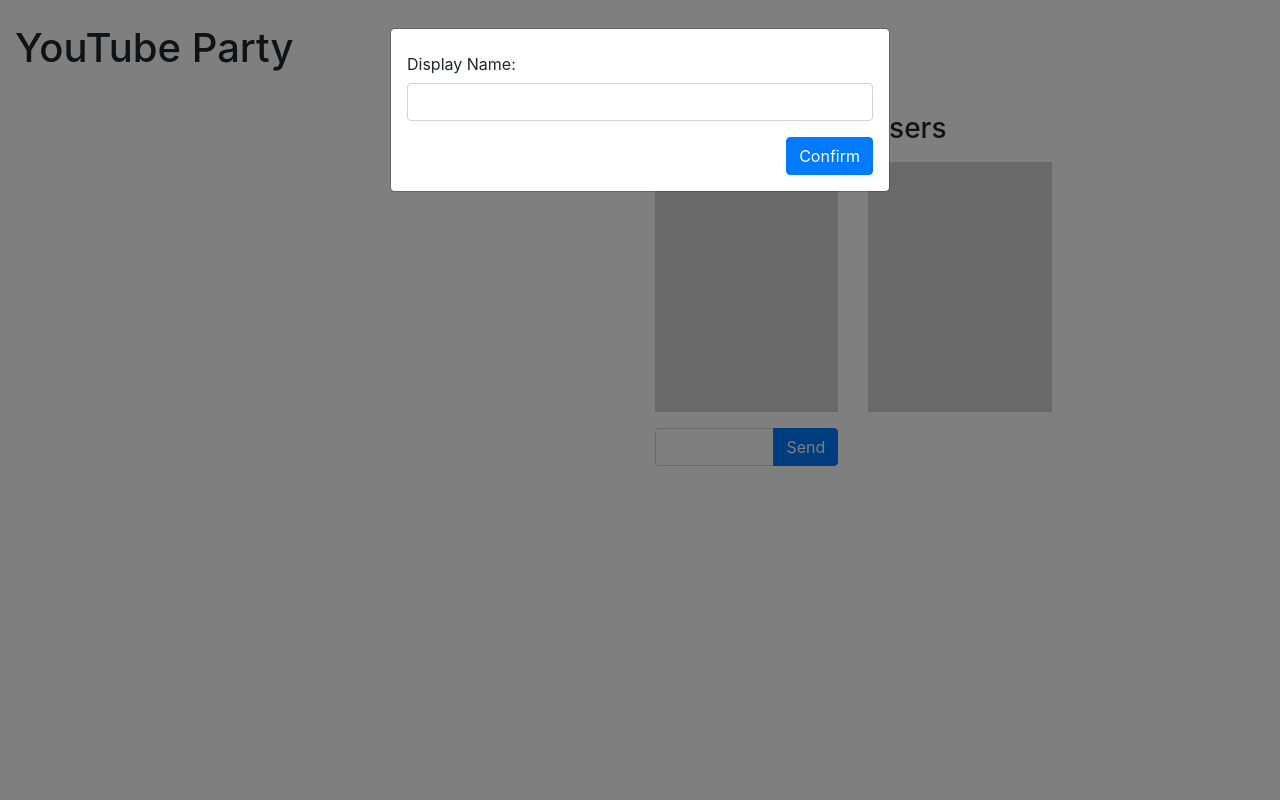
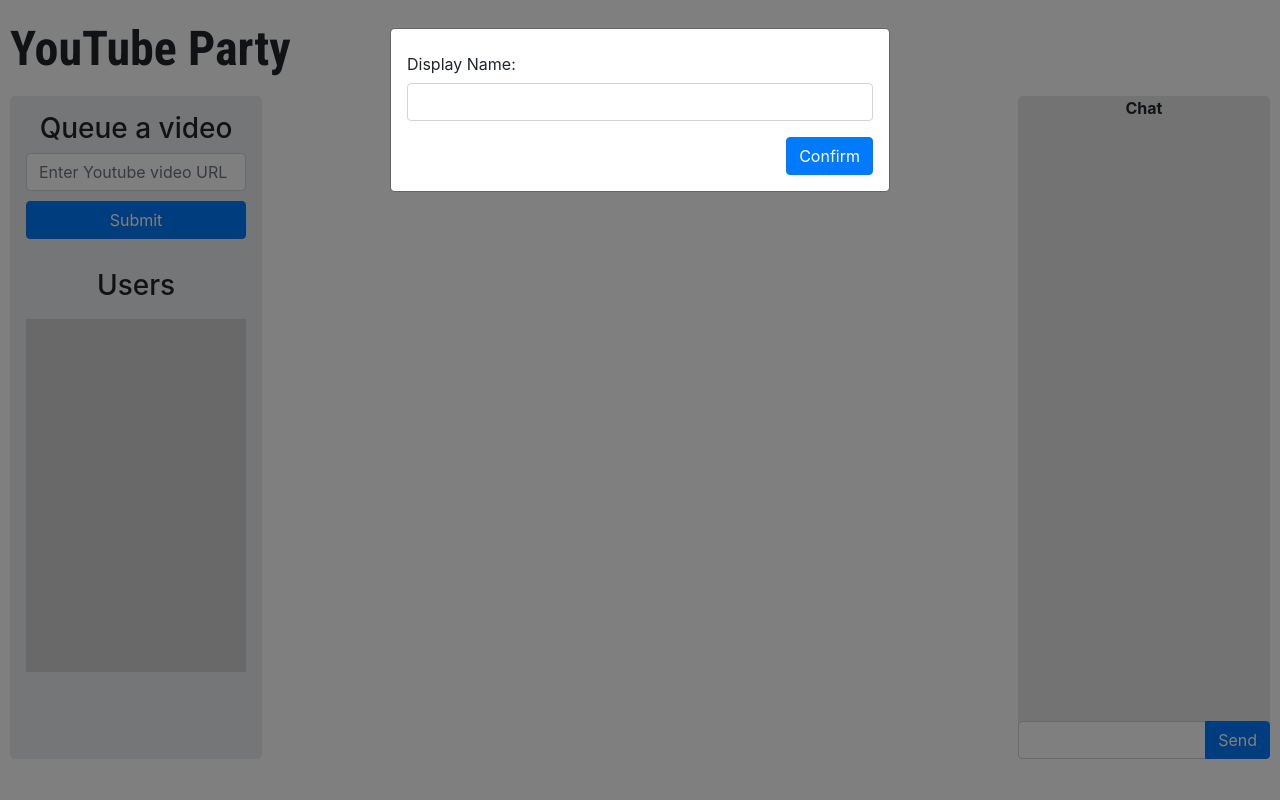
Before and after one commit to cosinic/youtube-party, a Flask app: template src/templates/room.html in a window 1280 px wide. Run offline with Flask 2, Linux system fonts and the light colour scheme; the template is opened without the code that fills it, so the values that code supplies are empty; some libraries are stand-ins or nearby versions.

Commit message:
Update UI

```diff
--- a/src/__init__.py
+++ b/src/__init__.py
@@ -60,8 +60,7 @@
     room = session.get('room')
     join_room(room)
     print('User has entered : ' + room)
-    emit('userlist init', room_list[room], room=room)
-
+    emit('user init', room_list[room], room=room)
 
 @socketio.on('leave')
 def left():
@@ -105,6 +104,7 @@
     emit('buffer video', time, room=room)
 
 
+
 if __name__ == "__main__":
     #app.run(host='0.0.0.0')
     socketio.run(app)
--- /dev/null
+++ b/src/static/style.room.css
@@ -0,0 +1,84 @@
+.grid-container{
+    display: grid;
+    grid-template-columns: 20% auto 20%;
+    grid-gap: 10px;
+    padding: 10px;
+    height: 680px;
+    margin: 0;
+}
+
+#action-hub{
+    height: 100%;
+    width: 100%;
+    padding: 1rem;
+    background-color: #e9ecef;
+    border-radius: .3rem;
+}
+
+#header-container h1{
+    margin-left: 10px;
+    margin-top: 20px;
+    font-family: "Roboto Condensed",sans-serif;
+    font-weight:700;
+}
+
+#queue-container{
+    width: 100%;
+}
+
+
+
+.grid-container .player-container{
+    background-color: rgba(225, 225, 225, 0.8);
+}
+
+.grid-container .chat-container{
+    background-color: rgba(225, 225, 225, 0.8);
+    border-radius: 0.3rem;
+}
+
+
+#player{
+    height: 100%;
+    width: 100%;
+}
+
+#btn-url-submit{
+    width: 100%;
+    margin-top: 10px;
+}
+
+#queue-container{
+    text-align: center;
+}
+
+#userlist-container{
+    margin-top: 30px;
+    height: 420px;
+}
+
+#userlist-container h3{
+    text-align: center;
+}
+
+#userlist{
+    height: 84%;
+    overflow: auto;
+    background-color: lightgray;
+}
+
+#chat-header{
+    text-align: center;
+}
+
+#messages{
+    padding: 10px;
+    width: 100%;
+    height: 585px;
+    overflow: auto;
+    list-style-type:none;
+}
+
+#input-field{
+    margin: 0;
+}
--- a/src/templates/room.html
+++ b/src/templates/room.html
@@ -1,10 +1,12 @@
 <!doctype html>
 <html>
   <head>
-    <title>Chat Room</title>
+    <title>Youtube Party - Watch with your friends</title>
     <link rel="stylesheet" href="https://stackpath.bootstrapcdn.com/bootstrap/4.3.1/css/bootstrap.min.css" integrity="sha384-ggOyR0iXCbMQv3Xipma34MD+dH/1fQ784/j6cY/iJTQUOhcWr7x9JvoRxT2MZw1T" crossorigin="anonymous">
+    <link href='https://fonts.googleapis.com/css?family=Roboto+Condensed:300,400,700' rel='stylesheet' type='text/css'>
     <script type="text/javascript" src="https://cdnjs.cloudflare.com/ajax/libs/socket.io/1.4.8/socket.io.min.js"></script>
     <link rel="stylesheet" href="{{ url_for('static', filename='style.room.css') }}">
+    <!--<link rel="stylesheet" href="../static/style.room.css">-->
     <script src="https://code.jquery.com/jquery-3.3.1.slim.min.js" integrity="sha384-q8i/X+965DzO0rT7abK41JStQIAqVgRVzpbzo5smXKp4YfRvH+8abtTE1Pi6jizo" crossorigin="anonymous"></script>
     <script src="https://cdnjs.cloudflare.com/ajax/libs/popper.js/1.14.7/umd/popper.min.js" integrity="sha384-UO2eT0CpHqdSJQ6hJty5KVphtPhzWj9WO1clHTMGa3JDZwrnQq4sF86dIHNDz0W1" crossorigin="anonymous"></script>
     <script src="https://stackpath.bootstrapcdn.com/bootstrap/4.3.1/js/bootstrap.min.js" integrity="sha384-JjSmVgyd0p3pXB1rRibZUAYoIIy6OrQ6VrjIEaFf/nJGzIxFDsf4x0xIM+B07jRM" crossorigin="anonymous"></script>
@@ -27,27 +29,50 @@
         </div>
       </div>
 
-      <div class="container-fluid">
-        <h1 class="my-4">YouTube Party</h1>
-        <div class="row">
-          <div class="col-md-6">
-              <div id="player"></div>
+      <div id="header-container">
+        <div id="headerBar">
+          <span id="logo">
+            <h1 style="font-size:300%">
+              YouTube Party
+            </h1>
+          </span>
+        </div>
+      </div>
+
+      <div class="grid-container">
+        <!--Action Hub-->
+        <div id="action-hub">
+          <div id="queue-container">
+            <h3>
+              Queue a video
+            </h3>
+            <input type="text" class="form-control" id="video-url" placeholder="Enter Youtube video URL">
+            <button id="btn-url-submit" class="btn btn-primary">
+              Submit
+            </button>
           </div>
+          <div id="userlist-container">
+            <h3 class="my-3">Users</h3>
+            <ul id="userlist"></ul>
+          </div>
+        </div>
 
-          <!--Chat Area-->
-          <div class="col-md-2 chatArea">
-            <h3 class="my-3">Chat Box</h3>
-            <ul id="messages" class="messages" style="height: 250px; padding-left:10px; overflow: auto; background-color: lightgray; list-style-type:none; "></ul>
-            <div id="inputField" class="input-group mb-3">
-              <input id="myMessage" class="form-control" aria-label="myMessage" aria-describedby="basic-addon2">
-              <div class="input-group-append">
-                <button id="sendbutton" class="btn btn-primary" type="button">Send</button>
-              </div>
+        <!--Youtube Player-->
+        <div id="player-container">
+          <div id="player"></div>
+        </div>
+
+        <!--Chat Area-->
+        <div class="chat-container">
+          <div id="chat-header">
+            <b>Chat</b>
+          </div>
+          <ul id="messages" class="messages"></ul>
+          <div id="inputField" class="input-group">
+            <input id="myMessage" class="form-control" aria-label="myMessage" aria-describedby="basic-addon2">
+            <div class="input-group-append">
+              <button id="sendbutton" class="btn btn-primary" type="button">Send</button>
             </div>
-          </div>
-          <div class="col-md-2">
-            <h3 class="my-3">Users</h3>
-            <ul id="userlist" style="height: 250px; overflow: auto; background-color: lightgray; list-style-type:none; "></ul>
           </div>
         </div>
       </div>
@@ -57,14 +82,15 @@
       var socket = io.connect('http://127.0.0.1:5000');
       var displayname = "";
       var firstinit = false;
+      var users;
 
       socket.on('message', function(data){
-        $("#messages").append("<li><span class='username'>"+data.username+":</span><span class='messagebody'>"+data.message+"</span></li>");
+        $("#messages").append("<li><span class='username'>"+data.username+": </span><span class='messagebody'>"+data.message+"</span></li>");
         $("#messages").scrollTop($("#messages")[0].scrollHeight);
         console.log('Received message');
       });
 
-      socket.on('userlist init', function(user_list){
+      socket.on('user init', function(user_list){
         if(firstinit == false){
           var i;
           var listnodupes = ArrNoDupe(user_list);
@@ -92,6 +118,7 @@
       socket.on('disconnect',function(){
         socket.emit('leave');
       });
+
 
 
       $('#sendbutton').on('click',function(){
@@ -159,10 +186,11 @@
       firstScriptTag.parentNode.insertBefore(tag, firstScriptTag);
 
       var player;
+
       function onYouTubeIframeAPIReady() {
         player = new YT.Player('player', {
-          height: '390',
-          width: '640',
+          height: $('#player-container').height(),
+          width: $('#player-container').width(),
           videoId: 'M7lc1UVf-VE',
           events: {
             'onReady': onPlayerReady,
@@ -183,7 +211,6 @@
       var lastBufferingTime = new Date();
       var expectedEvent;
       function onPlayerStateChange(event) {
-
         switch(event.data){
           case YT.PlayerState.PAUSED:
             socket.emit('video paused');
@@ -197,10 +224,6 @@
             socket.emit('video buffering', player.getCurrentTime());
             break;
         }
-
-      }
-      function stopVideo() {
-        player.stopVideo();
       }
 
       socket.on('play video', function(){
@@ -213,6 +236,7 @@
 
       socket.on('buffer video', function(time) {
         player.seekTo(time);
+        player.playVideo();
       });
 
     </script>
```
